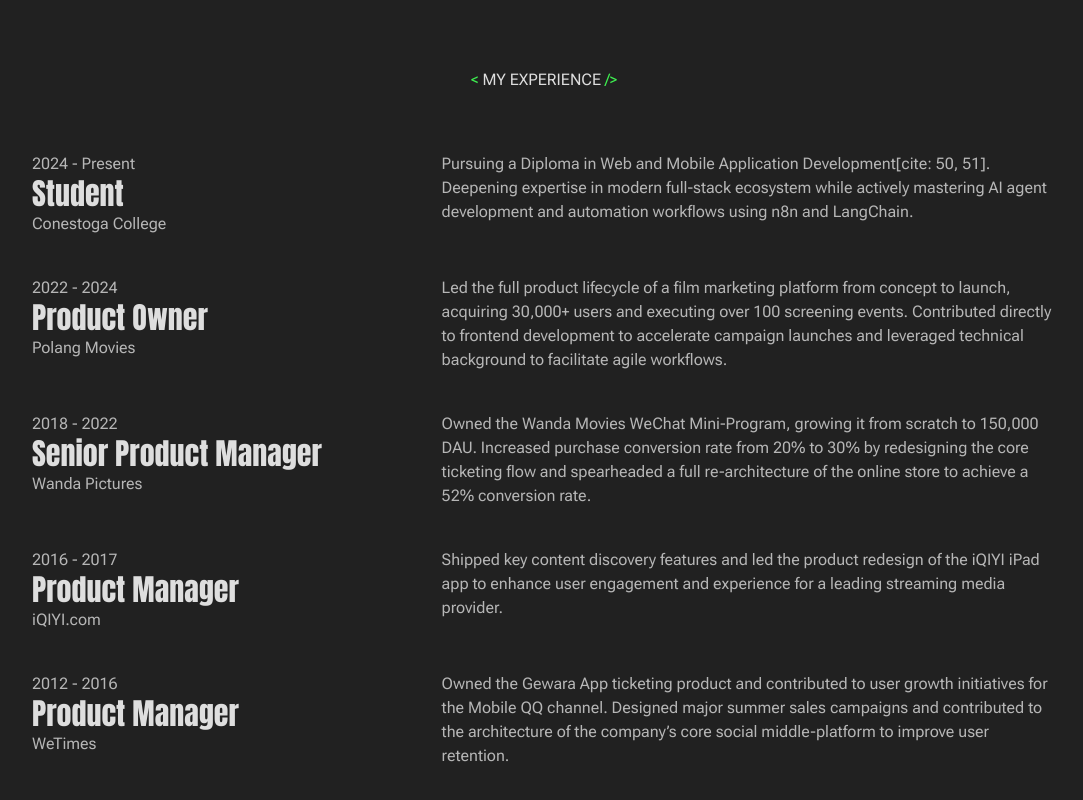
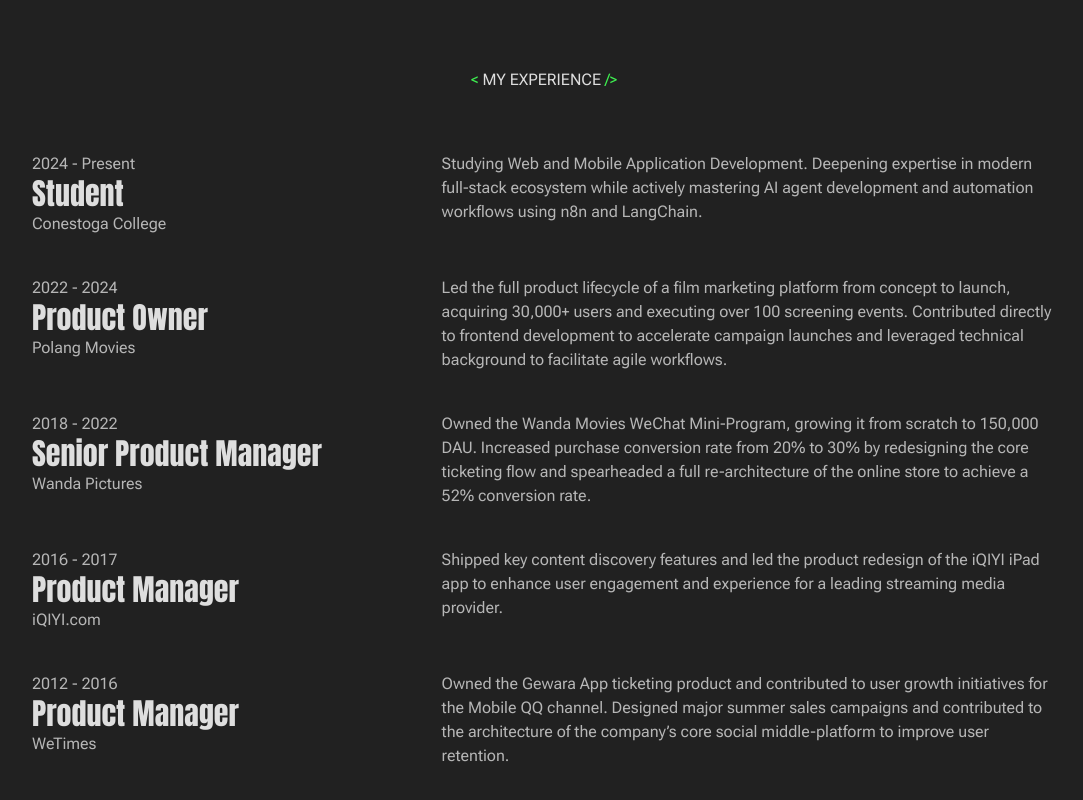
Before and after one commit to Mou2xie/yongwork, an Angular app: page /about-me in a window 1280 px wide. Shown: the part 967-1767 px from the top of the page, without its empty margins (96-1179 px from the left). Built offline with nearby package versions, Linux system fonts and the light colour scheme.

Commit message:
docs: Refine student role description text in about me section.

```diff
--- a/src/app/features/about-me/about-me.route.ts
+++ b/src/app/features/about-me/about-me.route.ts
@@ -14,7 +14,7 @@ export class AboutMe {
             title: 'Student',
             company: 'Conestoga College',
             date: '2024 - Present',
-            description: 'Pursuing a Diploma in Web and Mobile Application Development[cite: 50, 51]. Deepening expertise in modern full-stack ecosystem while actively mastering AI agent development and automation workflows using n8n and LangChain.'
+            description: 'Studying Web and Mobile Application Development. Deepening expertise in modern full-stack ecosystem while actively mastering AI agent development and automation workflows using n8n and LangChain.'
         },
         {
             title: 'Product Owner',
```
